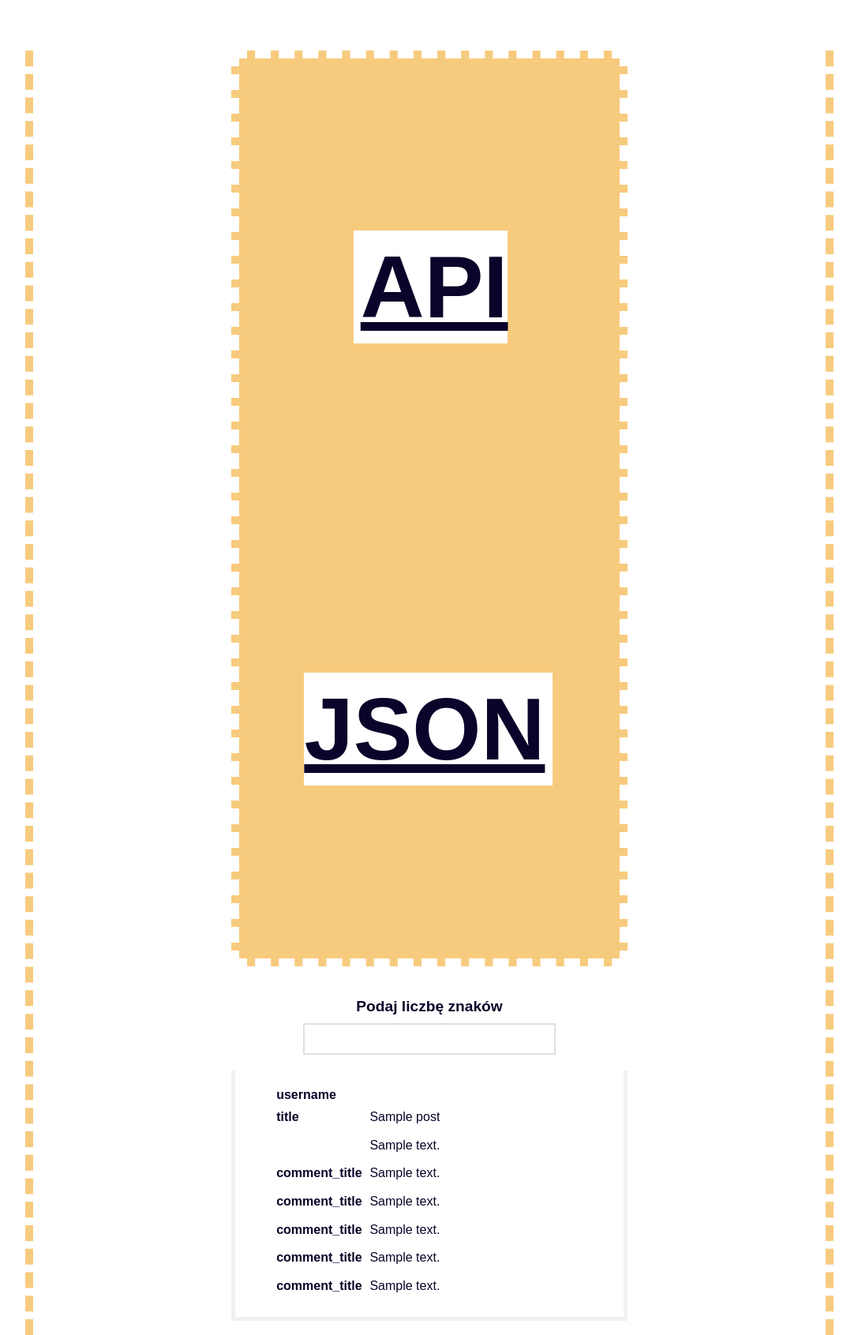
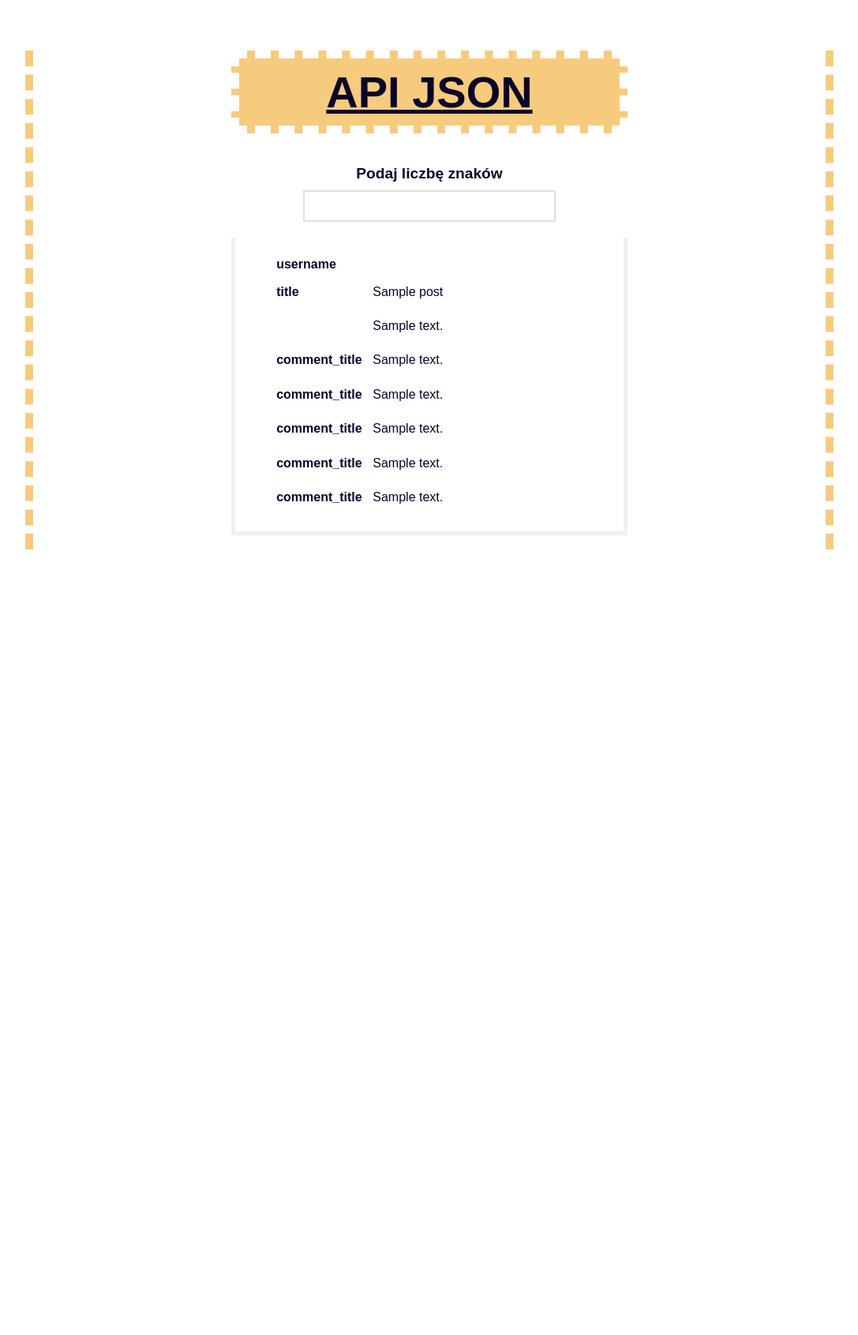
Before and after one commit to wiziix/TiOK, a Flask app: template templates/posts.html in a window 1280 px wide. Shown: the whole page at 79% size, without its empty margins (96-1183 px from the left). After the commit the page ends 696 px from the top, so only its background shows below. Run offline with Flask 3, Linux system fonts and the light colour scheme; the template is opened without the code that fills it: most values are stand-ins (such as "Sample title", 1, 10 or a date in 2020); parts of the project's set-up code (start-up, migrations or seed data) failed here and were passed over.

Commit message:
home_link

```diff
--- a/static/styles/home_page_css.css
+++ b/static/styles/home_page_css.css
@@ -73,7 +73,7 @@ th{
     width:20%;
 }
 td{
-    padding: 2%;
+    padding: 3%;
 }
 
 .home_page{
@@ -109,3 +109,12 @@ input[type=number]{
     font-family: Century Gothic, sans-serif;
     font-size: 100%;
 }
+
+.home_link{
+    line-height: 0;
+    background-color: #f7cb7e;
+    color: #090429;
+    font-size: 100%;
+    border: 0;
+    padding: 0;
+}
--- a/templates/albums.html
+++ b/templates/albums.html
@@ -8,7 +8,7 @@
 <body>
 {% set users = username -%}
 {% set image = cover -%}
-<h1>API JSON</h1>
+<h1><a href = "{{url_for ('hello_world')}}" class="home_link">API JSON</a></h1>
 
 {% for album in albums %}
 <table>
--- a/templates/photos.html
+++ b/templates/photos.html
@@ -8,8 +8,9 @@
 </head>
 {% set ID = index -%}
 {% set photos = photo %}
-<h1> API JSON </h1>
+
 <body>
+<h1><a href = "{{url_for ('hello_world')}}" class="home_link">API JSON</a></h1>
     <div class="">
 		{% for i in range( (index - 1) * 50 , index * 50 ) %}
             <div class="container">
--- a/templates/posts.html
+++ b/templates/posts.html
@@ -8,7 +8,7 @@
 <body>
 {% set users = username -%}
 {% set comments = comment -%}
-<h1><a href = "{{url_for ('hello_world')}}">API JSON</a></h1>
+<h1><a href = "{{url_for ('hello_world')}}" class="home_link">API JSON</a></h1>
 
 <h2>Podaj liczbę znaków</h2>
 <input type='number' min='1' id="searchInput">
```
Also changed, not shown: static/styles/photo_gallery.css (+19 -8 lines).
